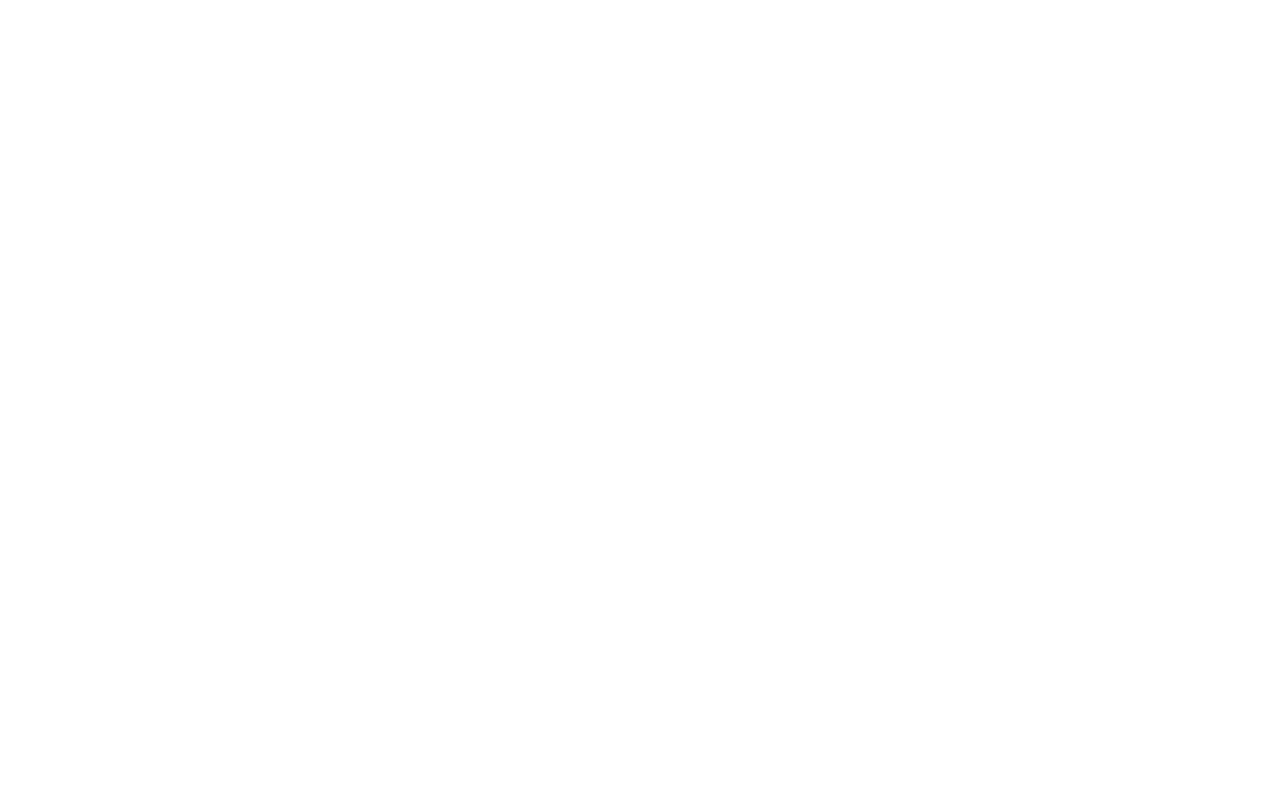
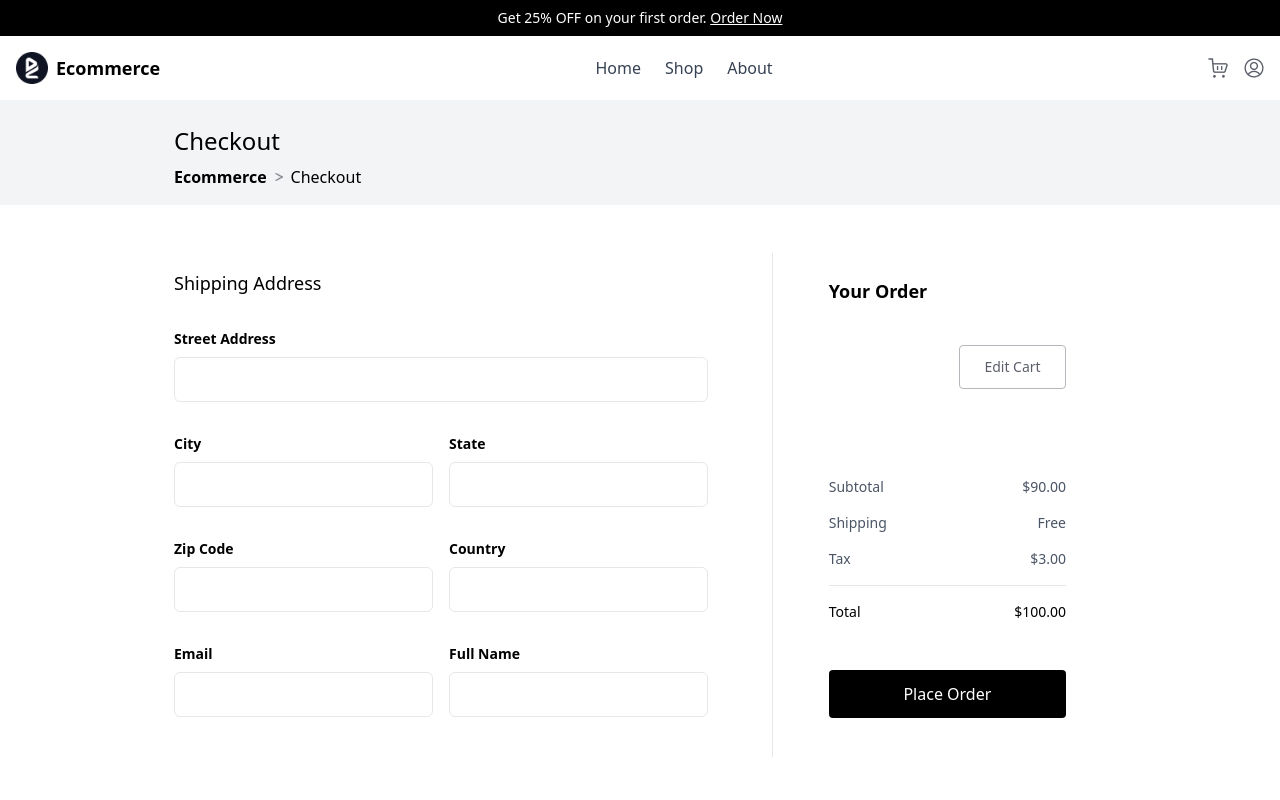
Before and after one commit to vanleybasso/aws_react_dez24_d03, a React (Vite) app: page /checkout in a window 1280 px wide. Before the commit this address had no page. Shown: the top 800 px of the page. Built offline with nearby package versions, Linux system fonts and the light colour scheme; the HTML template or start-up script is replaced by a standard one.

Commit message:
feat: add checkout page creation

```diff
--- a/src/App.tsx
+++ b/src/App.tsx
@@ -1,8 +1,10 @@
+// src/App.tsx
 import { BrowserRouter as Router, Route, Routes } from "react-router-dom";
 import Home from "./pages/Home";
 import Listing from "./pages/Listing";
 import Product from "./pages/Product";
 import Cart from "./pages/Cart";
+import Checkout from "./pages/Checkout";
 
 const App: React.FC = () => {
   return (
@@ -13,6 +15,7 @@
           <Route path="/listing" element={<Listing />} />
           <Route path="/product" element={<Product />} />
           <Route path="/cart" element={<Cart />} />
+          <Route path="/checkout" element={<Checkout />} />
         </Routes>
       </main>
     </Router>
--- /dev/null
+++ b/src/pages/Checkout.tsx
@@ -0,0 +1,188 @@
+import React from 'react';
+import Header from '../components/Header';
+import Footer from '../components/Footer';
+
+const Checkout: React.FC = () => {
+  return (
+    <div>
+      <Header />
+
+      <h1
+        className="bg-gray-100 text-left text-2xl pl-4 pt-6 pb-2 mb-0 flex items-center relative sm:pl-[174px]"
+        style={{ lineHeight: 'normal' }}
+      >
+        <span className="inline-block">Checkout</span>
+      </h1>
+
+      <section
+        className="flex items-center p-4 pl-4 bg-gray-100 pt-0 pb-4 sm:pl-[174px]"
+      >
+        <div className="flex items-center">
+          <span className="mr-2 font-bold">Ecommerce</span>
+          <img src="/src/assets/arrow.png" alt=">" className="w-2 h-2 mr-2" />
+          <span>Checkout</span>
+        </div>
+      </section>
+
+
+      <div className="flex flex-col lg:flex-row p-4 sm:pl-[174px] gap-8">
+
+        <div className="flex-1">
+          <h2 className="text-left text-lg pl-4 pt-4 sm:pl-0 mt-8">Shipping Address</h2>
+
+
+          <div className="pl-4 sm:pl-0 mt-8">
+            <label htmlFor="street-address" className="block text-sm font-semibold mb-2">
+              Street Address
+            </label>
+            <input
+              id="street-address"
+              type="text"
+              className="w-full lg:w-[534px] h-[45px] p-2 border rounded-md"
+              style={{ fontSize: '14px', borderColor: '#E6E7E8' }}
+            />
+          </div>
+
+
+          <div className="pl-4 sm:pl-0 mt-8 flex flex-col sm:flex-row space-y-4 sm:space-y-0 sm:space-x-4">
+            <div className="w-full sm:w-[259px]">
+              <label htmlFor="city" className="block text-sm font-semibold mb-2">
+                City
+              </label>
+              <input
+                id="city"
+                type="text"
+                className="w-full h-[45px] p-2 border rounded-md"
+                style={{ fontSize: '14px', borderColor: '#E6E7E8' }}
+              />
+            </div>
+
+            <div className="w-full sm:w-[259px]">
+              <label htmlFor="state" className="block text-sm font-semibold mb-2">
+                State
+              </label>
+              <input
+                id="state"
+                type="text"
+                className="w-full h-[45px] p-2 border rounded-md"
+                style={{ fontSize: '14px', borderColor: '#E6E7E8' }}
+              />
+            </div>
+          </div>
+
+
+          <div className="pl-4 sm:pl-0 mt-8 flex flex-col sm:flex-row space-y-4 sm:space-y-0 sm:space-x-4">
+            <div className="w-full sm:w-[259px]">
+              <label htmlFor="zip-code" className="block text-sm font-semibold mb-2">
+                Zip Code
+              </label>
+              <input
+                id="zip-code"
+                type="text"
+                className="w-full h-[45px] p-2 border rounded-md"
+                style={{ fontSize: '14px', borderColor: '#E6E7E8' }}
+              />
+            </div>
+
+            <div className="w-full sm:w-[259px]">
+              <label htmlFor="country" className="block text-sm font-semibold mb-2">
+                Country
+              </label>
+              <input
+                id="country"
+                type="text"
+                className="w-full h-[45px] p-2 border rounded-md"
+                style={{ fontSize: '14px', borderColor: '#E6E7E8' }}
+              />
+            </div>
+          </div>
+
+
+          <div className="pl-4 sm:pl-0 mt-8 flex flex-col sm:flex-row space-y-4 sm:space-y-0 sm:space-x-4">
+            <div className="w-full sm:w-[259px]">
+              <label htmlFor="email" className="block text-sm font-semibold mb-2">
+                Email
+              </label>
+              <input
+                id="email"
+                type="email"
+                className="w-full h-[45px] p-2 border rounded-md"
+                style={{ fontSize: '14px', borderColor: '#E6E7E8' }}
+              />
+            </div>
+
+            <div className="w-full sm:w-[259px]">
+              <label htmlFor="full-name" className="block text-sm font-semibold mb-2">
+                Full Name
+              </label>
+              <input
+                id="full-name"
+                type="text"
+                className="w-full h-[45px] p-2 border rounded-md"
+                style={{ fontSize: '14px', borderColor: '#E6E7E8' }}
+              />
+            </div>
+          </div>
+        </div>
+
+
+        <div
+          className="hidden lg:block"
+          style={{
+            width: '1px',
+            height: '504px',
+            backgroundColor: '#E6E7E8',
+            marginLeft: '32px',
+            marginTop: '32px',
+          }}
+        ></div>
+
+
+        <div className="w-full lg:w-1/3 p-6 h-fit lg:mr-[174px] mt-8">
+
+          <h2 className="text-lg font-semibold mb-10">Your Order</h2>
+
+
+          <div className="w-full flex justify-end mb-22">
+            <div
+              className="border border-[#B6B7BC] rounded-[4px] flex items-center justify-center w-[107px] h-[44px]"
+            >
+              <span className="text-sm text-[#5C5F6A]" style={{ fontSize: '14px' }}>
+                Edit Cart
+              </span>
+            </div>
+          </div>
+
+          <div className="space-y-4 text-sm text-gray-600">
+            <div className="flex justify-between">
+              <span>Subtotal</span>
+              <span>$90.00</span>
+            </div>
+            <div className="flex justify-between">
+              <span>Shipping</span>
+              <span>Free</span>
+            </div>
+            <div className="flex justify-between">
+              <span>Tax</span>
+              <span>$3.00</span>
+            </div>
+            <div className="border-t border-t-[#E6E7E8] pt-4 mb-6 flex justify-between font-medium text-black">
+              <span>Total</span>
+              <span>$100.00</span>
+            </div>
+          </div>
+          <button className="w-full bg-black text-white py-3 rounded mt-6 hover:bg-gray-800 transition">
+            Place Order
+          </button>
+        </div>
+      </div>
+
+
+      <div className="mt-16">
+        <Footer />
+      </div>
+    </div>
+  );
+};
+
+export default Checkout;
```
